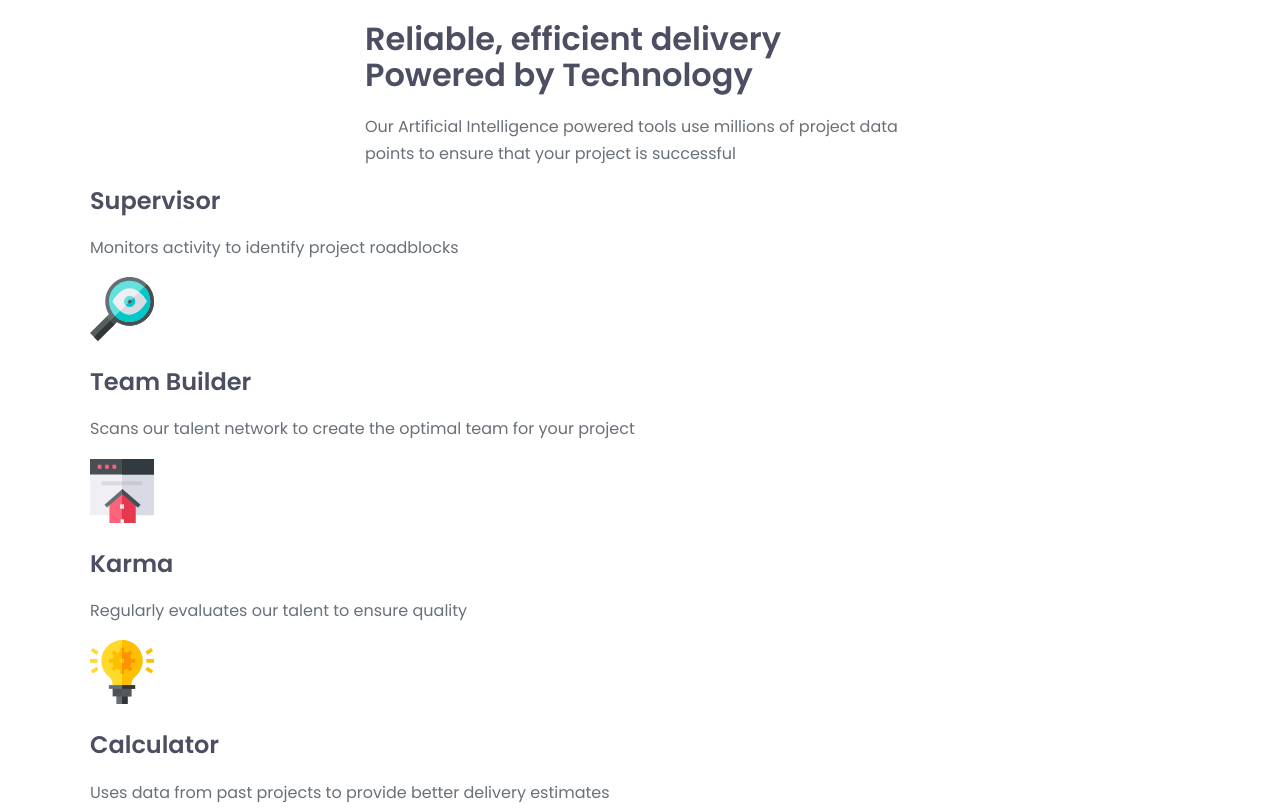
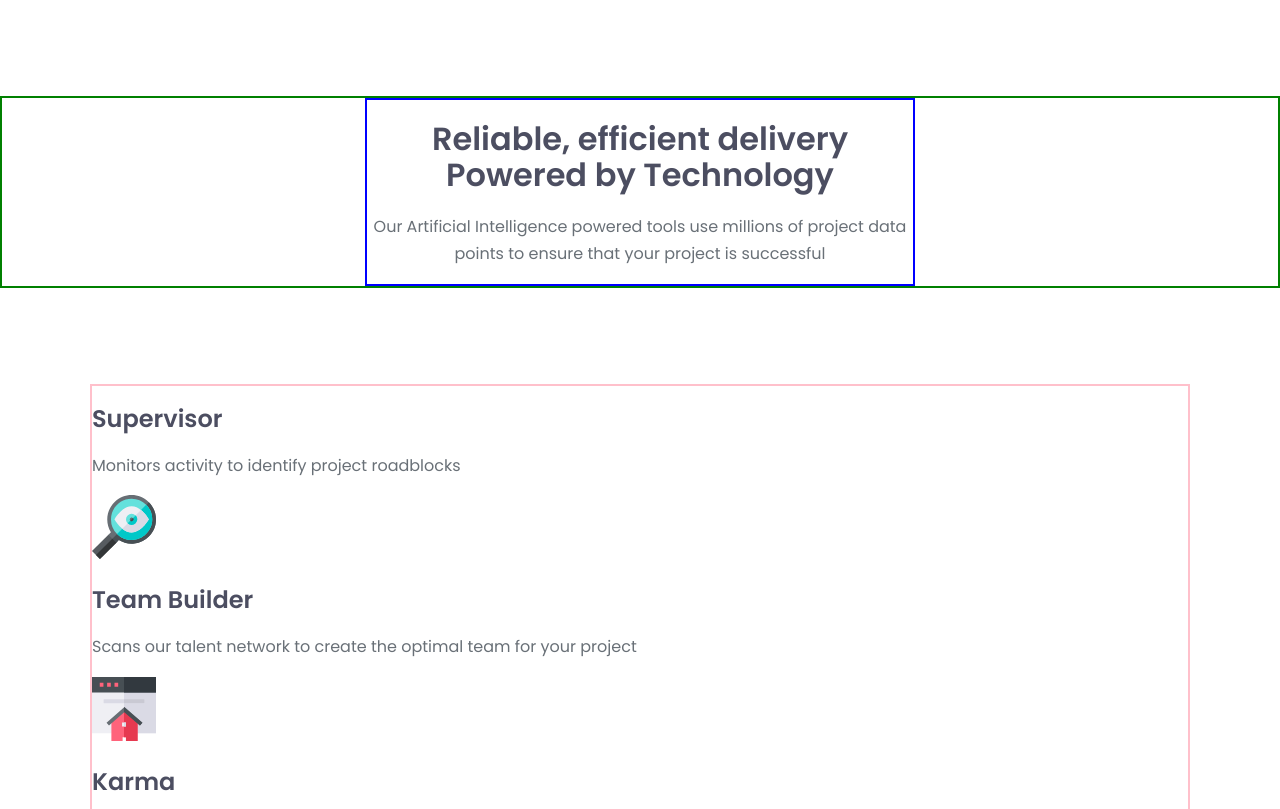
Before and after one commit to Oluwarantimi-L/four-feature-card, a plain HTML site: page index.html in a window 1280 px wide. Shown: the top 809 px of the page. Drawn offline with Linux system fonts and the light colour scheme.

Commit message:
Modified css

```diff
--- a/style.css
+++ b/style.css
@@ -47,9 +47,15 @@ h3{
 .wrapper{
     max-width: 1100px;
     margin-inline: auto;
-
+    border: 2px solid pink;
 }
 
 .wrapper--narrow{
     max-width: 550px;
+    border: 2px solid blue;
 }
+header{
+    text-align: center;
+    margin-block: 6rem;
+    border: 2px solid green;
+}
```
